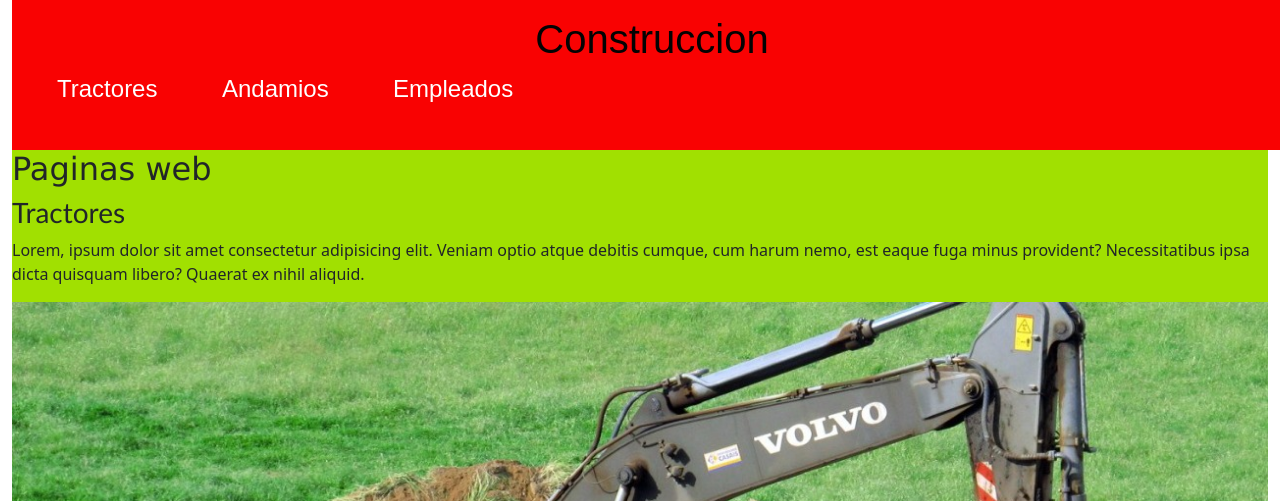
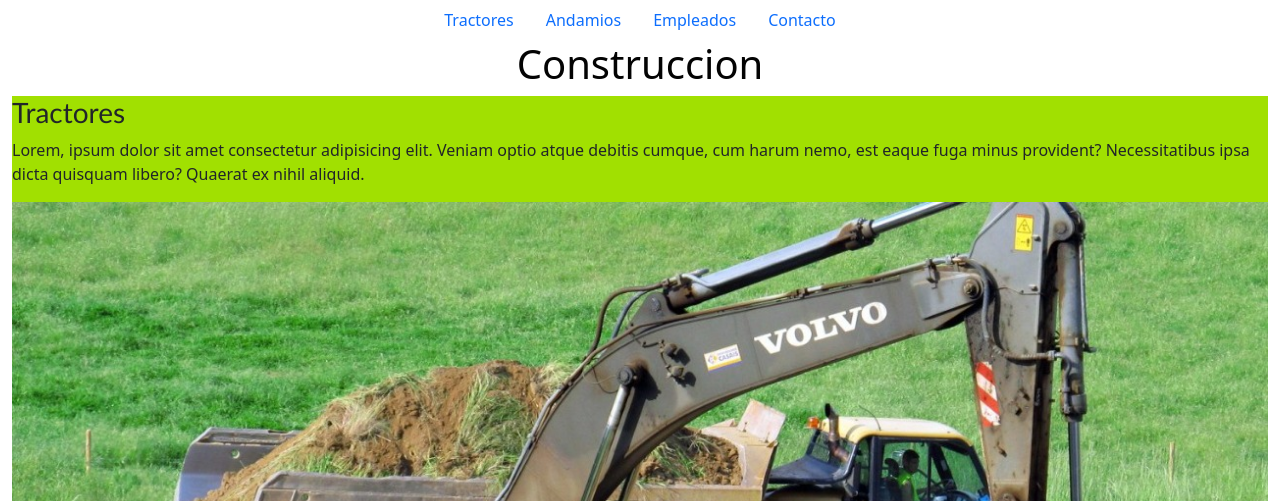
Before and after one commit to Cesarozamis/trabajo-practico-ispc-2022, a plain HTML site: page index.html in a window 1280 px wide. Shown: the top 501 px of the page. Drawn offline with nearby package versions, Linux system fonts and the light colour scheme.

Commit message:
Add files via upload

```diff
--- a/index.html
+++ b/index.html
@@ -5,22 +5,31 @@
     <meta http-equiv="X-UA-Compatible" content="IE=edge">
     <meta name="viewport" content="width=device-width, initial-scale=1.0">
     <link rel="stylesheet" href="/style.css">
-    <link href="https://cdn.jsdelivr.net/npm/bootstrap@5.2.1/dist/css/bootstrap.min.css" rel="stylesheet" integrity="sha384-iYQeCzEYFbKjA/T2uDLTpkwGzCiq6soy8tYaI1GyVh/UjpbCx/TYkiZhlZB6+fzT" crossorigin="anonymous">
-    <title>Trabajo Práctico</title>
+    <link href="https://cdn.jsdelivr.net/npm/bootstrap@5.0.2/dist/css/bootstrap.min.css" rel="stylesheet" integrity="sha384-EVSTQN3/azprG1Anm3QDgpJLIm9Nao0Yz1ztcQTwFspd3yD65VohhpuuCOmLASjC" crossorigin="anonymous">    <title>Trabajo Práctico</title>
 </head>
 <body class="container-fluid">
 
-    <header class="encabezado ">
-        <h1>Construccion</h1>
-        <nav>
-            <a href="#tr" class="itemNav">Tractores</a>
-            <a href="#an" class="itemNav">Andamios</a>
-            <a href="#em" class="itemNav">Empleados</a>
-        </nav>
-    </header>
+    <nav>
+        <ul class="nav justify-content-center">
+            <li class="nav-item">
+                <a class="nav-link active" aria-current="page" href="#tr">Tractores</a>
+            </li>
+            <li class="nav-item">
+                <a class="nav-link" href="#an">Andamios</a>
+            </li>
+            <li class="nav-item">
+                <a class="nav-link" href="#em">Empleados</a>
+            </li>
+            <li class="nav-item">
+                <a class="nav-link" href="#co">Contacto</a>
+            </li>
+        </ul>
+
+    </nav>
+</header>
+<h1>Construccion</h1>
 
     <main id="contenedorPrincipal">
-        <h2>Paginas web</h2>
         <ul id="contenedorLista">
             <li>
                 <h3 class="txtTitulo" id="tr">Tractores</h3>
@@ -46,7 +55,7 @@
 
 
     <footer>
-        <h1>Contacto</h1>
+        <h1 id="co">Contacto</h1>
 
         <a href="https://www.facebook.com/cesargabriel.ozamis" target="blank">
         <img src="https://thumbs.dreamstime.com/b/icono-del-logo-de-facebook-voronezh-rusia-noviembre-cuadrado-en-color-azul-164585769.jpg"
```
